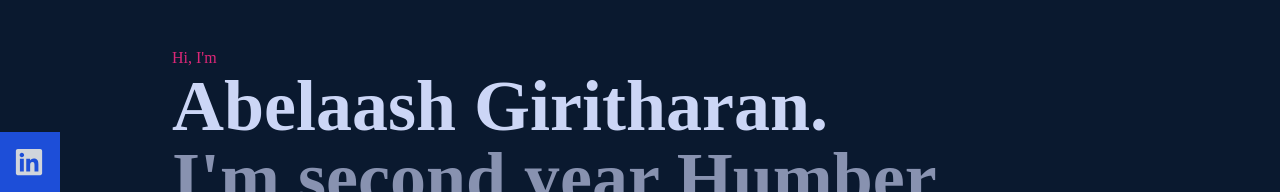
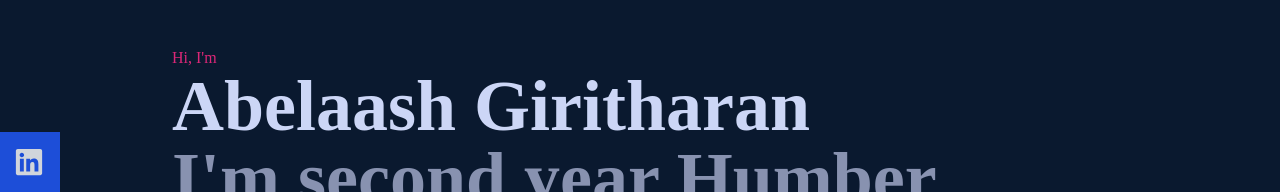
Before and after one commit to Abelaash/Abelaash-React_Portfolio, a React (Create React App) app: page / in a window 1280 px wide. Shown: the part 148-340 px from the top of the page. Built offline with nearby package versions, Linux system fonts and the light colour scheme.

Commit message:
added home

```diff
--- a/src/components/Home.jsx
+++ b/src/components/Home.jsx
@@ -8,7 +8,7 @@ const Home = () => {
       <div className="max-w-[1000px] mx-auto px-8 flex flex-col justify-center h-full">
         <p className="text-pink-600">Hi, I'm</p>
         <h1 className="text-4xl sm:text-7xl font-bold text-[#ccd6f6]">
-          Abelaash Giritharan.
+          Abelaash Giritharan
         </h1>
         <h2 className="text-4xl sm:text-7xl font-bold text-[#8892b0]">
           I'm second year Humber College
```
